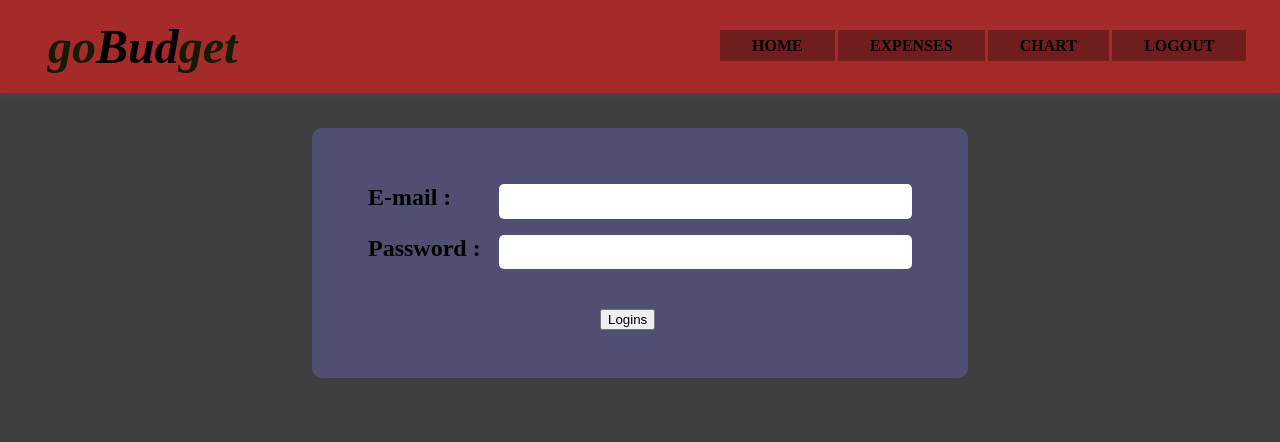
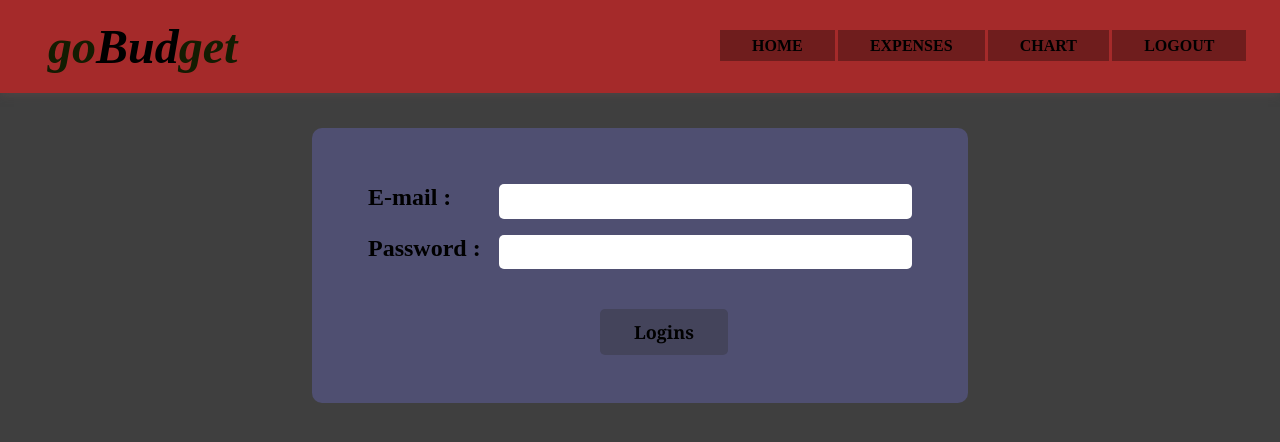
Before and after one commit to ogedengbewisdom/budget, a React (Create React App) app: page / in a window 1280 px wide. Shown: the top 442 px of the page. Built offline with nearby package versions, Linux system fonts and the light colour scheme.

Commit message:
Usecontext to pass data instead of props

```diff
--- a/src/Logins/Logins.js
+++ b/src/Logins/Logins.js
@@ -1,5 +1,6 @@
-import { useReducer } from "react"
+import { useContext, useReducer } from "react"
 import Input from "../Layout/Input"
+import AuthorizeProps from "../Store/auth_context"
 import classes from "./Logins.module.css"
 
 const checkEmailObj = {
@@ -60,6 +61,8 @@ const Logins = (props) => {
 
     const [enteredPassword, dispatchPassword] = useReducer(checkPassword, checkPasswordObj)
 
+    const authctx = useContext(AuthorizeProps)
+
 
 
     const emailChangeHandler = (event) => {
@@ -81,7 +84,7 @@ const Logins = (props) => {
     const submitHandler = (event) => {
         event.preventDefault()
         if (enteredEmail.isValid && enteredPassword.isValid) {
-            props.onLogin(enteredEmail.email, enteredPassword.password)
+            authctx.onLogin(enteredEmail.email, enteredPassword.password)
         }
     }
 
@@ -112,7 +115,7 @@ const Logins = (props) => {
                     onBlur = {passwordBlur}
                 />
                 <div className={classes.butt}>
-                    <button>Logins</button>
+                    <button className={classes.but}>Logins</button>
                 </div>
             </div>
 
```
